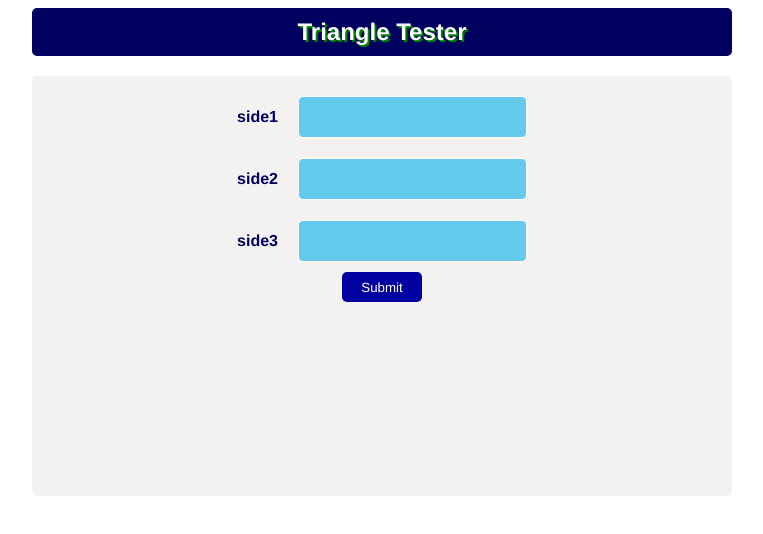
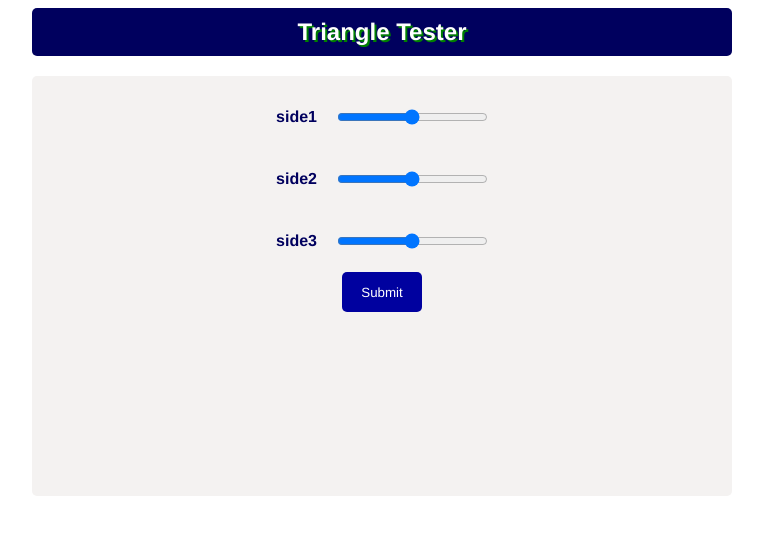
Before and after one commit to DEJENERUTA/nordea_assignment, a React (Create React App) app: page / in a window 1280 px wide. Shown: the top 534 px of the page, without its empty margins (258-1021 px from the left). Built offline with nearby package versions, Linux system fonts and the light colour scheme.

Commit message:
add slider

```diff
--- a/src/components/FormGroup.css
+++ b/src/components/FormGroup.css
@@ -7,14 +7,14 @@ label {
   padding: 10px;
   margin: 10p;
   font-size: 16px;
+  font-weight: 700;
+  color: #00005e;
 }
 input {
   padding: 10px;
   margin: 10px;
-  border-radius: 5px;
-  border: 1px solid #b34151;
+  font-size: 16px;
 }
-
 .form-control {
   height: 40px;
   border-radius: 5px;
--- a/src/components/FormGroup.js
+++ b/src/components/FormGroup.js
@@ -5,9 +5,23 @@ const FormGroup = ({ name, state, setState }) => {
 
   return (
     <div className="form-group">
+      {/* <div>
+        {name}
+        <input
+          type="range"
+          min="0"
+          max="100"
+          value={state}
+          onChange={(e) => setState(e.target.value)}
+          className="slider"
+          id={side}
+        />
+      </div> */}
       <label htmlFor={side}>{name}</label>
       <input
-        type="number"
+        type="range"
+        min="0"
+        max="100"
         className="form-control"
         id={side}
         value={state}
--- a/src/components/Traingle.js
+++ b/src/components/Traingle.js
@@ -17,25 +17,20 @@ const Triangle = () => {
   const handleSubmit = (e) => {
     e.preventDefault();
     if (!side1 || !side2 || !side3) {
+      //if any of the sides are not filled out
       setResult("Not a triangle");
-      // if (
-      //   side1 + side2 <= side3 ||
-      //   side1 + side3 <= side2 ||
-      //   side2 + side3 <= side1
-      // ) {
-      //   setResult("Not a triangle");
     } else if (side1 === side2 && side2 === side3) {
-      setResult("Equilateral"); // a triangle with all three sides of equal length
+      setResult("Equilateral"); // a triangle with all three sides of equal length (x=y=z)
     } else if (side1 === side2 || side2 === side3 || side1 === side3) {
-      setResult("Isosceles"); //a triange that has both two equal sides and two equal angles
+      setResult("Isosceles"); //a triange that has both two equal sides and two equal angles(x=y or x=z or y=z)
     } else {
-      setResult("Scalene"); // a triange that has 3 unequal sides.
+      setResult("Scalene"); // a triange that has 3 unequal sides.(no two sides are equal)
     }
   };
   const triangleStyle = {
     borderLeft: `${side1}px solid transparent`,
     borderRight: `${side2}px solid transparent`,
-    borderTop: `${side3}px solid #65cbed`,
+    borderBottom: `${side3}px solid #65cbed`,
   };
 
   return (
--- a/src/components/TriangleStyle.css
+++ b/src/components/TriangleStyle.css
@@ -32,6 +32,7 @@
   justify-content: center;
   align-items: center;
   margin: 0 auto;
+  padding: 20px;
 }
 .btn:hover {
   background-color: #a6d1ff;
```
